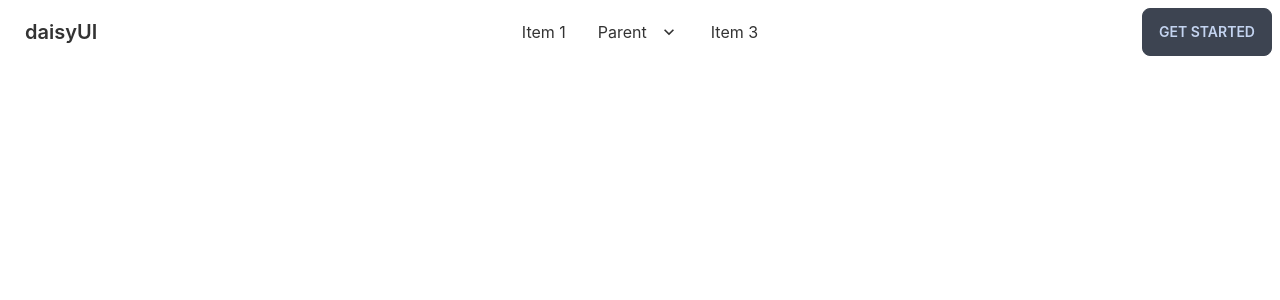
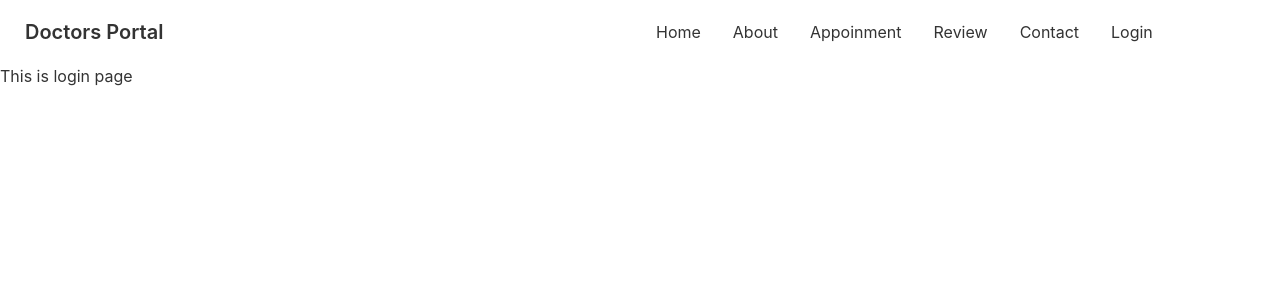
Before and after one commit to hira480/doctors-portal-client, a React (Create React App) app: page /login in a window 1280 px wide. Shown: the top 300 px of the page. Built offline with nearby package versions, Linux system fonts and the light colour scheme.

Commit message:
navbar route setup

```diff
--- a/src/App.js
+++ b/src/App.js
@@ -2,6 +2,7 @@
 import './App.css';
 import About from './Pages/About/About';
 import Home from './Pages/Home/Home';
+import Login from './Pages/Login/Login';
 import Navbar from './Pages/Shared/Navbar';
 
 function App() {
@@ -11,6 +12,7 @@
       <Routes>
         <Route path='/' element={<Home></Home>}></Route>
         <Route path='/about' element={<About></About>}></Route>
+        <Route path='/login' element={<Login></Login>}></Route>
       </Routes>
     </div>
   );
--- /dev/null
+++ b/src/Pages/Login/Login.js
@@ -0,0 +1,11 @@
+import React from 'react';
+
+const Login = () => {
+    return (
+        <div>
+            <h1>This is login page</h1>
+        </div>
+    );
+};
+
+export default Login;
--- a/src/Pages/Shared/Navbar.js
+++ b/src/Pages/Shared/Navbar.js
@@ -1,6 +1,15 @@
 import React from 'react';
+import { Link } from 'react-router-dom';
 
 const Navbar = () => {
+    const menuItems = <>
+        <li><Link to='/'>Home</Link></li>
+        <li><Link to='/about'>About</Link></li>
+        <li><Link to='/appoinment'>Appoinment</Link></li>
+        <li><Link to='/review'>Review</Link></li>
+        <li><Link to='/contact'>Contact</Link></li>
+        <li><Link to='/login'>Login</Link></li>
+    </>
     return (
         <div class="navbar bg-base-100">
             <div class="navbar-start">
@@ -9,40 +18,15 @@
                         <svg xmlns="http://www.w3.org/2000/svg" class="h-5 w-5" fill="none" viewBox="0 0 24 24" stroke="currentColor"><path stroke-linecap="round" stroke-linejoin="round" stroke-width="2" d="M4 6h16M4 12h8m-8 6h16" /></svg>
                     </label>
                     <ul tabindex="0" class="menu menu-compact dropdown-content mt-3 p-2 shadow bg-base-100 rounded-box w-52">
-                        <li><a>Item 1</a></li>
-                        <li tabindex="0">
-                            <a class="justify-between">
-                                Parent
-                                <svg class="fill-current" xmlns="http://www.w3.org/2000/svg" width="24" height="24" viewBox="0 0 24 24"><path d="M8.59,16.58L13.17,12L8.59,7.41L10,6L16,12L10,18L8.59,16.58Z" /></svg>
-                            </a>
-                            <ul class="p-2">
-                                <li><a>Submenu 1</a></li>
-                                <li><a>Submenu 2</a></li>
-                            </ul>
-                        </li>
-                        <li><a>Item 3</a></li>
+                        {menuItems}
                     </ul>
                 </div>
-                <a class="btn btn-ghost normal-case text-xl">daisyUI</a>
+                <a class="btn btn-ghost normal-case text-xl">Doctors Portal</a>
             </div>
             <div class="navbar-center hidden lg:flex">
                 <ul class="menu menu-horizontal p-0">
-                    <li><a>Item 1</a></li>
-                    <li tabindex="0">
-                        <a>
-                            Parent
-                            <svg class="fill-current" xmlns="http://www.w3.org/2000/svg" width="20" height="20" viewBox="0 0 24 24"><path d="M7.41,8.58L12,13.17L16.59,8.58L18,10L12,16L6,10L7.41,8.58Z" /></svg>
-                        </a>
-                        <ul class="p-2">
-                            <li><a>Submenu 1</a></li>
-                            <li><a>Submenu 2</a></li>
-                        </ul>
-                    </li>
-                    <li><a>Item 3</a></li>
+                    {menuItems}
                 </ul>
-            </div>
-            <div class="navbar-end">
-                <a class="btn">Get started</a>
             </div>
         </div>
     );
```
